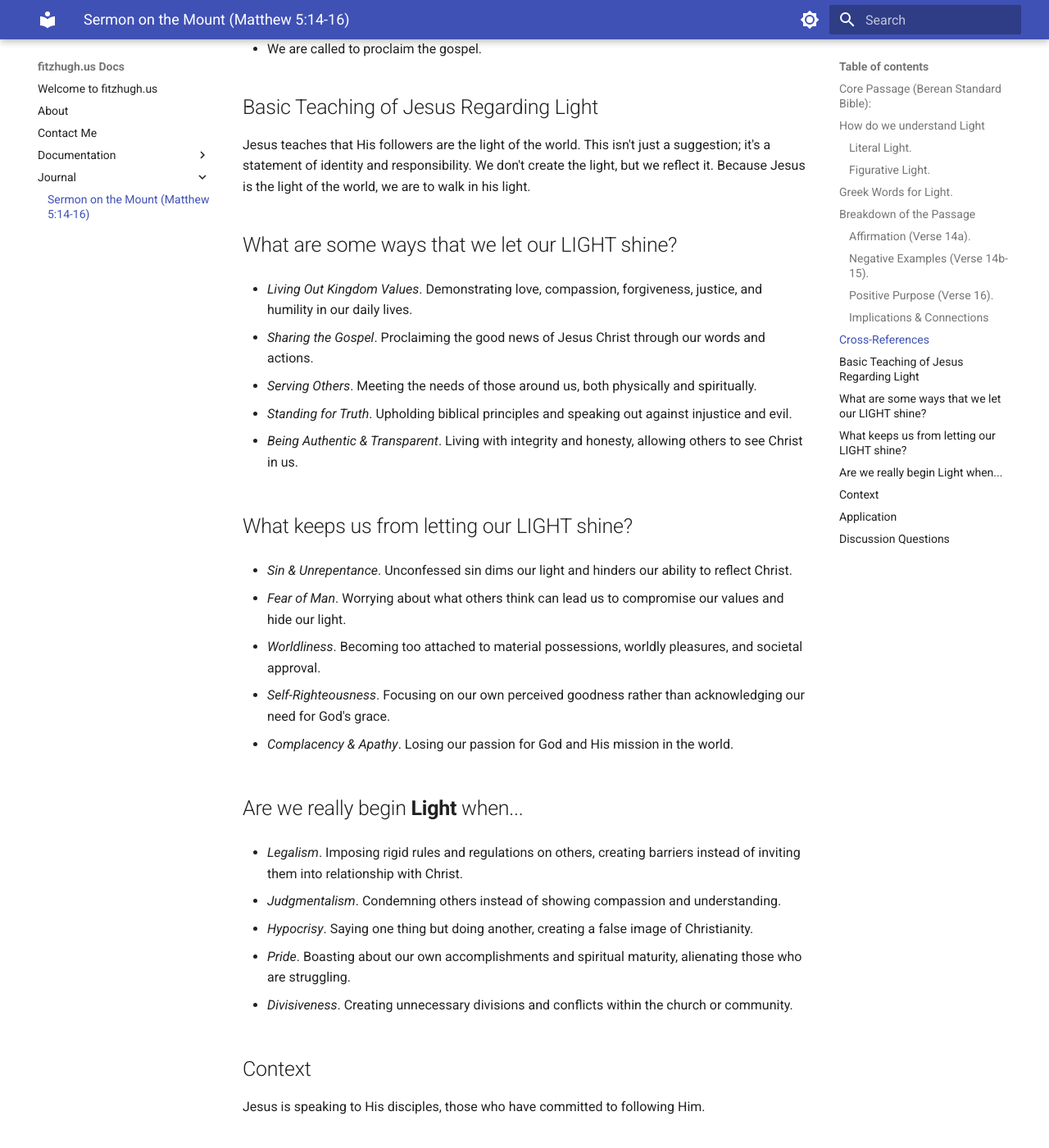
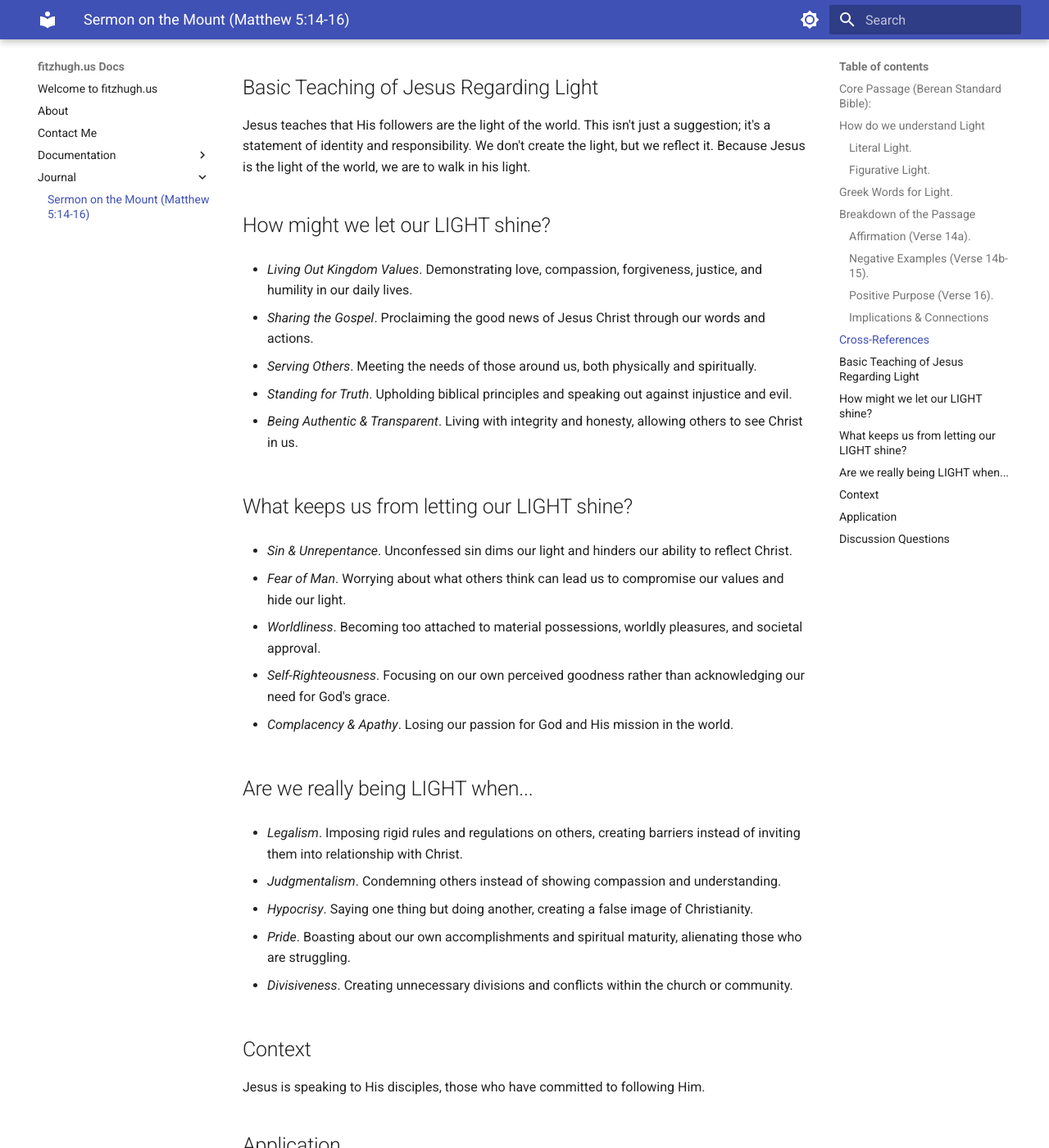
Before and after one commit to fitzland/octo-potato, an MkDocs documentation site: the page built from docs/journal/matt05-som-salt.md, in a window 1280 px wide and 1400 px high, scrolled down 3890 px. Shown: the whole window at 82% size. Built offline with MkDocs 1.6.1 and Material for MkDocs 9.7.7, drawn with Linux system fonts in a browser that asks for light colours.

```diff
--- a/docs/journal/matt05-som-salt.md
+++ b/docs/journal/matt05-som-salt.md
@@ -16,17 +16,17 @@
 
 ### Figurative Light.
 
-*Truth & Knowledge*. Light exposes, reveals, and dispels ignorance and error.
+- *Truth & Knowledge*. Light exposes, reveals, and dispels ignorance and error.
 
-*Goodness & Righteousness*. Light contrasts with the darkness of sin and evil. It represents moral purity and upright living.
+- *Goodness & Righteousness*. Light contrasts with the darkness of sin and evil. It represents moral purity and upright living.
 
-*Guidance & Direction*. Light illuminates the path, showing the way forward.
+- *Guidance & Direction*. Light illuminates the path, showing the way forward.
 
-*Hope & Salvation*. Light overcomes the darkness of despair and death.
+- *Hope & Salvation*. Light overcomes the darkness of despair and death.
 
-*Revelation & Understanding*.
+- *Revelation & Understanding*.
 
-*Divine Presence & Glory*. Light is often associated with God's presence and holiness.
+- *Divine Presence & Glory*. Light is often associated with God's presence and holiness.
 
 ## Greek Words for **Light**.
 
@@ -128,7 +128,7 @@
 
 Jesus teaches that His followers are the light of the world. This isn't just a suggestion; it's a statement of identity and responsibility. We don't create the light, but we reflect it. Because Jesus is the light of the world, we are to walk in his light.
 
-## What are some ways that we let our LIGHT shine?
+## How might we let our LIGHT shine?
 
 - *Living Out Kingdom Values*. Demonstrating love, compassion, forgiveness, justice, and humility in our daily lives.
 
@@ -152,7 +152,7 @@
 
 - *Complacency & Apathy*. Losing our passion for God and His mission in the world.
 
-## Are we really begin **Light** when...
+## Are we really being LIGHT when...
 
 - *Legalism*. Imposing rigid rules and regulations on others, creating barriers instead of inviting them into relationship with Christ.
 
```
Also changed, not shown: 1 other file.
